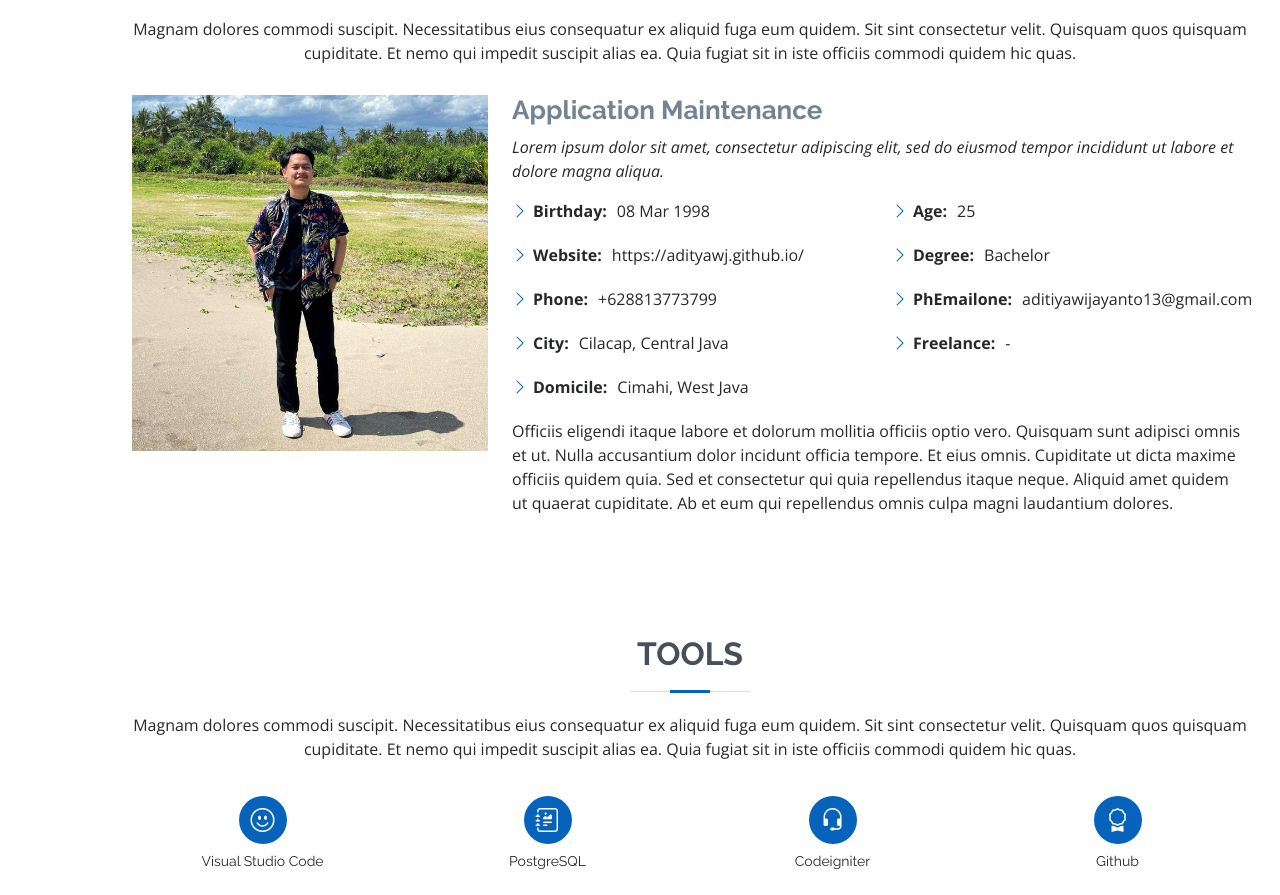
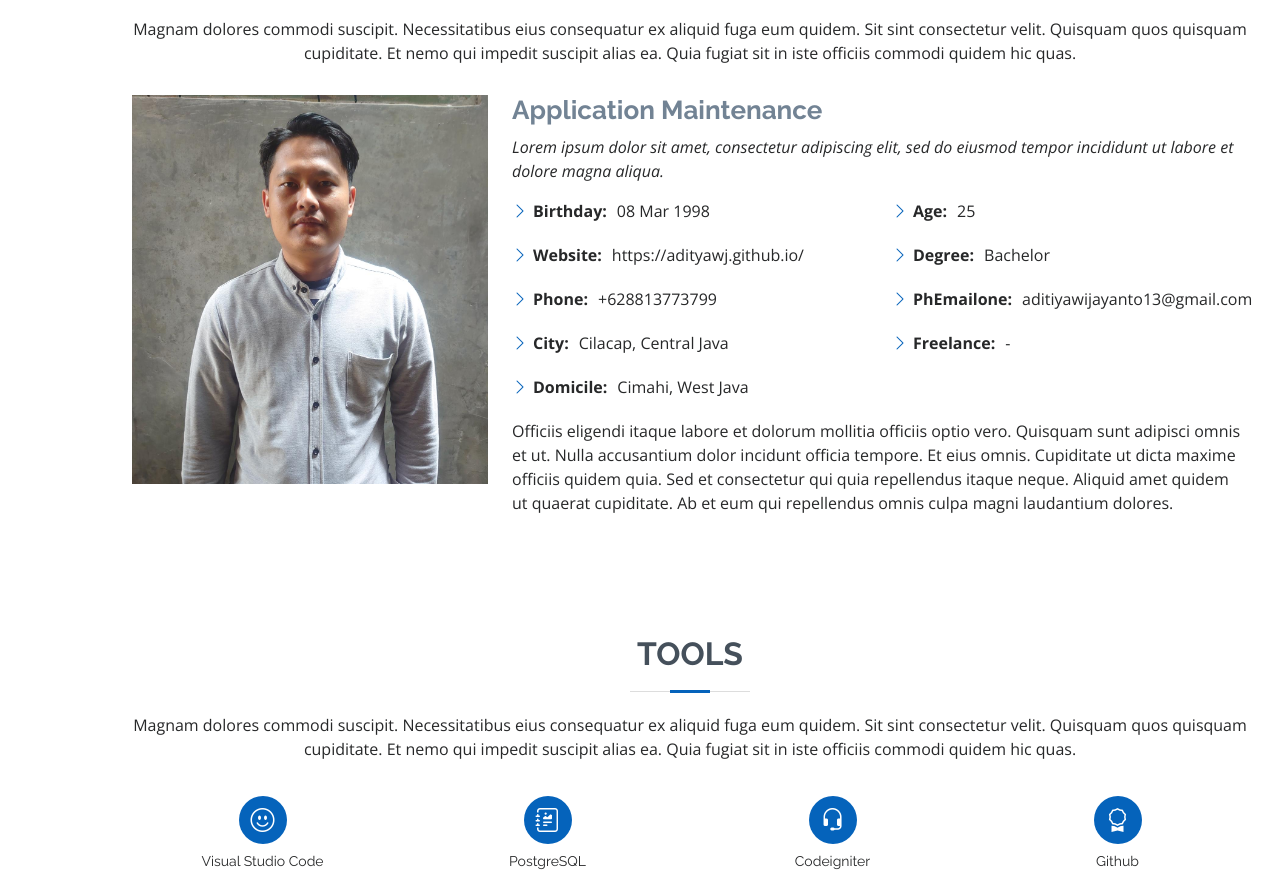
Before and after one commit to adityawj/adityawj.github.io, a plain HTML site: page index.html in a window 1280 px wide. Shown: the part 921-1816 px from the top of the page. Drawn offline with nearby package versions, Linux system fonts and the light colour scheme.

Commit message:
Update index.html

```diff
--- a/index.html
+++ b/index.html
@@ -84,7 +84,7 @@
 
         <div class="row">
           <div class="col-lg-4">
-            <img src="assets/img/adityaa.jpeg" class="img-fluid" alt="">
+            <img src="assets/img/aditya.jpeg" class="img-fluid" alt="">
           </div>
           <div class="col-lg-8 pt-4 pt-lg-0 content">
             <h3>Application Maintenance</h3>
```
